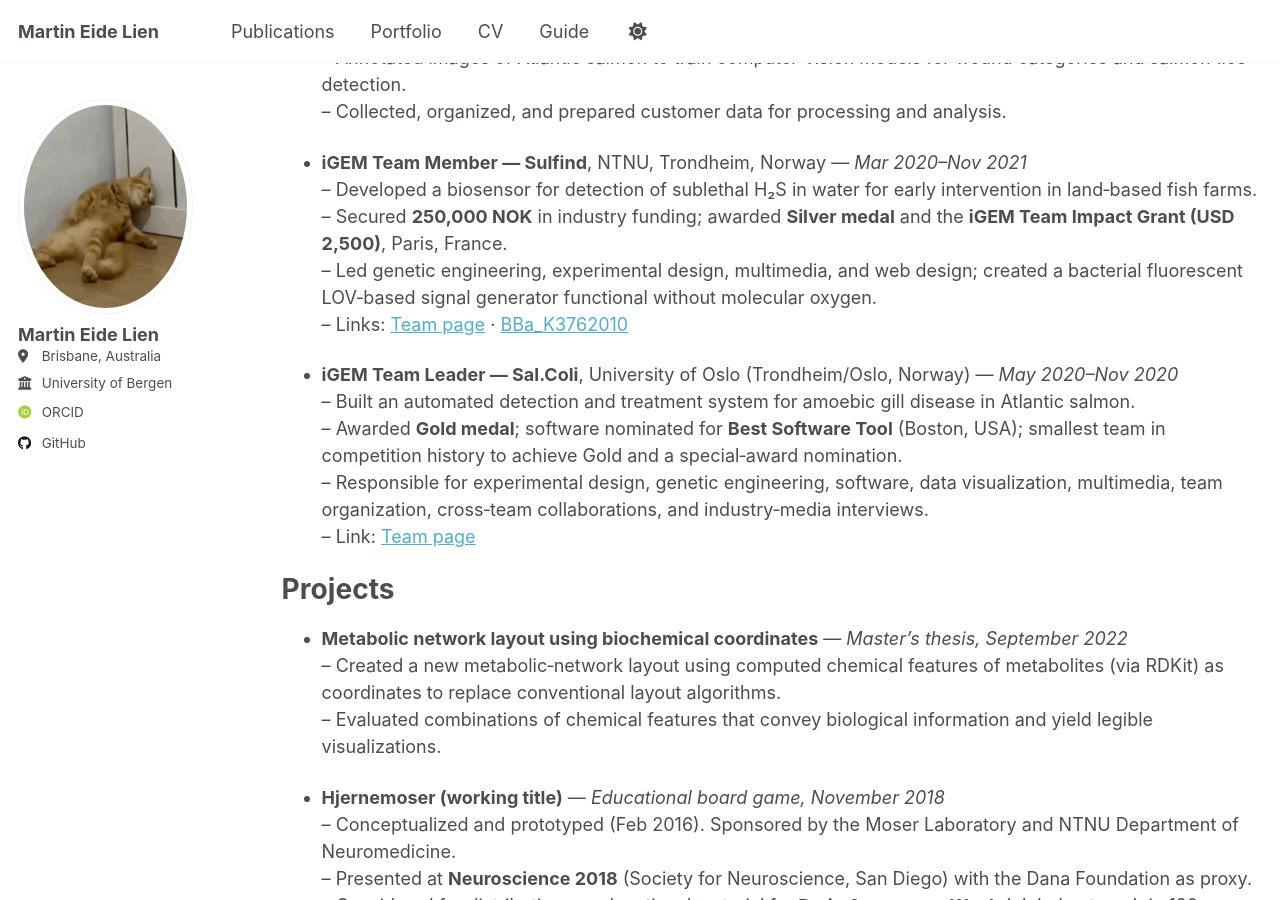
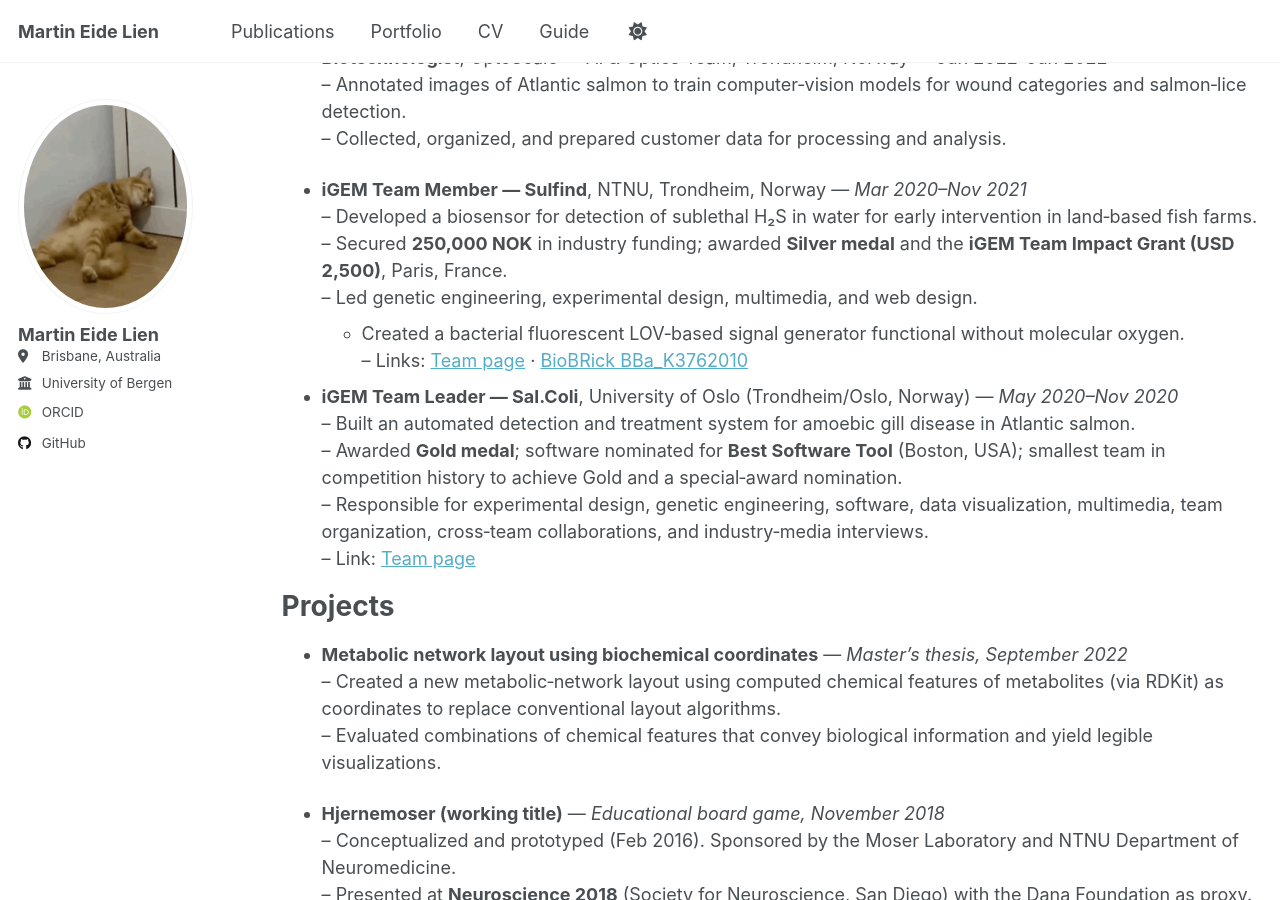
Before and after one commit to meidelien/meidelien.github.io, a Jekyll site: the page built from _pages/cv.md, in a window 1280 px wide and 900 px high, scrolled down 1240 px. Built offline with Jekyll 4.4.1, drawn with Linux system fonts in a browser that asks for light colours; some web fonts are replaced; a script that is not in the unit is left out.

Commit message:
Refine iGEM work experience and publication details in CV
Split responsibilities and achievements for clarity in the iGEM Sulfind entry, updated the BioBrick link label, and made minor formatting improvements in the education section.

```diff
--- a/_pages/cv.md
+++ b/_pages/cv.md
@@ -53,8 +53,9 @@ Work experience
 * **iGEM Team Member — Sulfind**, NTNU, Trondheim, Norway — *Mar 2020–Nov 2021*
   – Developed a biosensor for detection of sublethal H₂S in water for early intervention in land‑based fish farms.
   – Secured **250,000 NOK** in industry funding; awarded **Silver medal** and the **iGEM Team Impact Grant (USD 2,500)**, Paris, France.
-  – Led genetic engineering, experimental design, multimedia, and web design; created a bacterial fluorescent LOV‑based signal generator functional without molecular oxygen.
-  – Links: [Team page](https://2021.igem.org/Team:NTNU-Trondheim) · [BBa_K3762010](http://parts.igem.org/Part:BBa_K3762010)
+  – Led genetic engineering, experimental design, multimedia, and web design.
+  - Created a bacterial fluorescent LOV‑based signal generator functional without molecular oxygen.
+  – Links: [Team page](https://2021.igem.org/Team:NTNU-Trondheim) · [BioBRick BBa_K3762010](http://parts.igem.org/Part:BBa_K3762010)
 
 * **iGEM Team Leader — Sal.Coli**, University of Oslo (Trondheim/Oslo, Norway) — *May 2020–Nov 2020*
   – Built an automated detection and treatment system for amoebic gill disease in Atlantic salmon.
```
